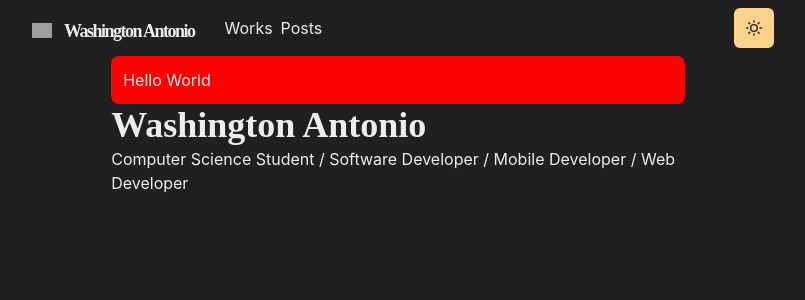
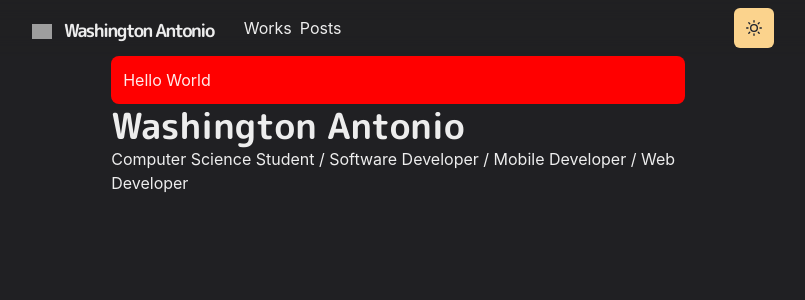
Before and after one commit to Washington-coder/portifolio, a Next.js app: page / in a window 1280 px wide. Shown: the top 300 px of the page, without its empty margins (242-1047 px from the left). Built offline with nearby package versions, Linux system fonts and the light colour scheme; grey boxes are pictures that could not be loaded.

Commit message:
feat: add new font

```diff
--- /dev/null
+++ b/components/fonts.js
@@ -0,0 +1,9 @@
+import { Global, css } from '@emotion/react'
+
+const Fonts = () => (
+  <style jsx global>{`
+    @import url('https://fonts.googleapis.com/css2?family=M+PLUS+Rounded+1c:wght@300;700&display=swap');
+  `}</style>
+)
+
+export default Fonts
--- a/pages/_app.js
+++ b/pages/_app.js
@@ -1,10 +1,12 @@
 import { ChakraProvider } from '@chakra-ui/react';
 import Main from '../components/layouts/main'
-import theme from '../libs/theme';
+import Fonts from '../components/fonts'
+import theme from '../libs/theme.js';
 
 const Website = ({ Component, pageProps, router }) => {
     return (
         <ChakraProvider theme={theme}>
+            <Fonts />
             <Main router={router}>
                 <Component {...pageProps} key={router.key} />
             </Main>
```
